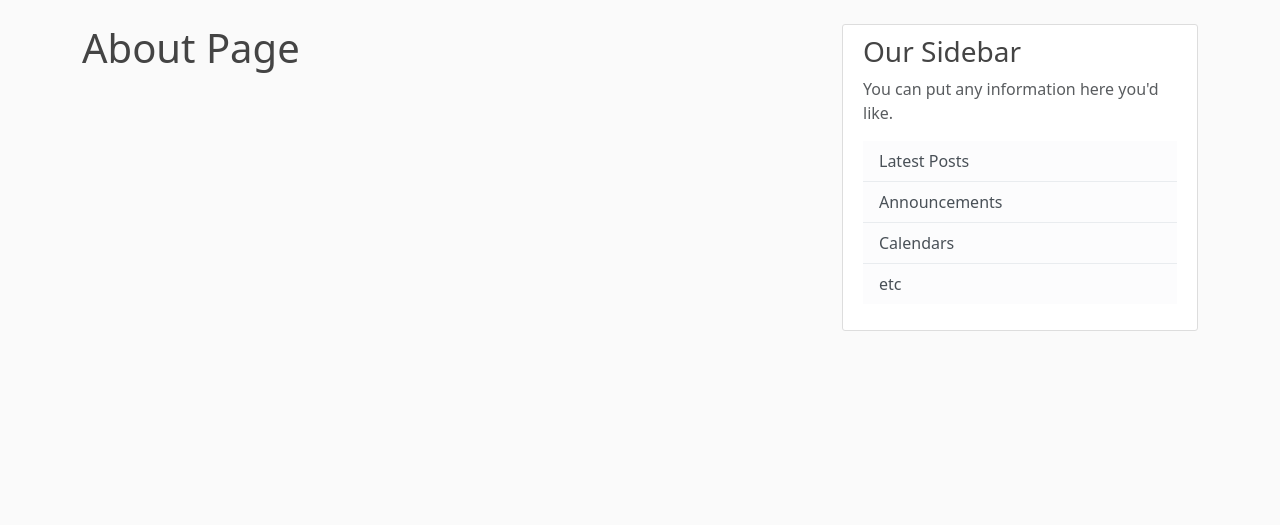
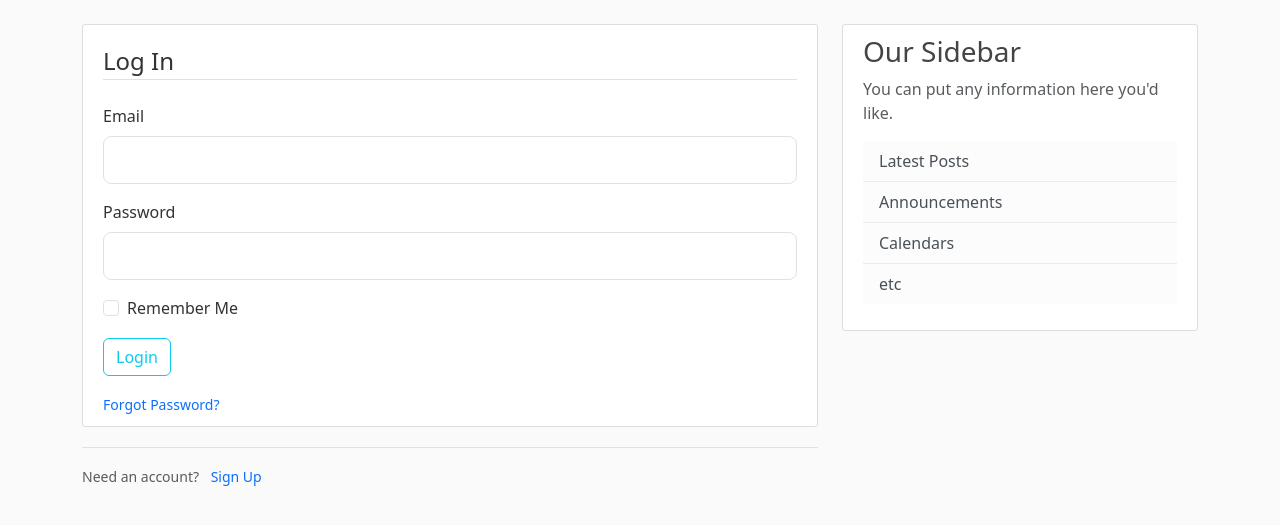
Before and after one commit to gpr073/flaskblog, a Flask app: page /login in a window 1280 px wide. Shown: the part 56-581 px from the top of the page. Run offline with Flask 3, Linux system fonts and the light colour scheme.

Commit message:
Added validation to forms using flask-wtf

```diff
--- a/flaskblog.py
+++ b/flaskblog.py
@@ -1,4 +1,4 @@
-from flask import Flask, render_template, url_for
+from flask import Flask, render_template, url_for, flash, redirect
 from forms import RegistrationForm, LoginForm
 app = Flask(__name__)
 
@@ -22,21 +22,30 @@ posts = [
 
 @app.route('/')
 @app.route('/home')
-def hello():
+def home():
     return render_template('home.html', posts = posts)
 
 @app.route("/about")
 def about():
     return render_template('about.html', title='About')
 
-@app.route("/register")
+@app.route("/register", methods=['GET', 'POST'])
 def register():
     form = RegistrationForm()
+    if form.validate_on_submit():
+        flash(f'Account created for {form.username.data}!', 'success')
+        return redirect(url_for('home'))
     return render_template('register.html', title='Register', form=form)
 
-@app.route("/login")
+@app.route("/login", methods=['GET', 'POST'])
 def login():
     form = LoginForm()
+    if form.validate_on_submit():
+        if form.email.data == 'gptaz101@gmail.com' and form.password.data == "password":
+            flash('You have been logged in!', 'success')
+            return redirect(url_for('home'))
+        else:
+            flash('Login Unsuccessful. Please check email and password', 'danger')
     return render_template('login.html', title='Login', form=form)
 
 if __name__ == '__main__':
--- a/forms.py
+++ b/forms.py
@@ -3,14 +3,30 @@ from wtforms import StringField, PasswordField, EmailField, SubmitField, Boolean
 #from wtforms.validators import DataRequired, Length, Email, EqualTo
 
 class RegistrationForm(FlaskForm):
-    username = StringField('Username', [validators.DataRequired(), validators.Length(min=2, max=20)])
-    email = EmailField('Email', [validators.DataRequired(), validators.Email()])
-    password = PasswordField('Password', [validators.DataRequired(), validators.Length(min=5, max=20)])
-    confirm_password = PasswordField('Confirm_Password', [validators.DataRequired(), validators.Length(min=5, max=20), validators.EqualTo('password', message="Passwords must match")])
+    username = StringField('Username', [
+            validators.InputRequired(),
+            validators.Length(min=2, max=20)
+        ])
+    email = EmailField('Email', [
+            validators.InputRequired(),
+            validators.Email()
+        ])
+    password = PasswordField('Password', [
+            validators.InputRequired(),
+            validators.Length(min=5, max=20)
+        ])
+    confirm_password = PasswordField('Confirm_Password', [
+            validators.InputRequired(),
+            validators.Length(min=5, max=20),
+            validators.EqualTo('password', message="Passwords must match")
+        ])
     submit = SubmitField('Sign Up')
 
 class LoginForm(FlaskForm):
-    email = EmailField('Email', [validators.DataRequired(), validators.Email()])
-    password = PasswordField('Password', [validators.DataRequired()])
+    email = EmailField('Email', [
+            validators.InputRequired(),
+            validators.Email()
+        ])
+    password = PasswordField('Password', [validators.InputRequired()])
     remember = BooleanField('Remember Me')
     submit = SubmitField('Login')
--- a/templates/layout.html
+++ b/templates/layout.html
@@ -21,13 +21,13 @@
                 </button>
                 <div class="collapse navbar-collapse" id="navbarToggle">
                     <div class="navbar-nav">
-                        <a class="nav-item nav-link" href="/">Home</a>
-                        <a class="nav-item nav-link" href="/about">About</a>
+                        <a class="nav-item nav-link" href="{{ url_for('home') }}">Home</a>
+                        <a class="nav-item nav-link" href="{{ url_for('about') }}">About</a>
                     </div>
                     <!-- Navbar Right Side -->
                     <div class="navbar-nav ms-auto">
-                        <a class="nav-item nav-link" href="/login">Login</a>
-                        <a class="nav-item nav-link" href="/register">Register</a>
+                        <a class="nav-item nav-link" href="{{ url_for('login') }}">Login</a>
+                        <a class="nav-item nav-link" href="{{ url_for('register') }}">Register</a>
                     </div>
                 </div>
             </div>
@@ -36,6 +36,15 @@
     <main role="main" class="container">
         <div class="row">
             <div class="col-md-8">
+                {% with messages = get_flashed_messages(with_categories=true) %}
+                    {% if messages %}
+                        {% for category, message in messages %}
+                            <div class="alert alert-{{ category }}">
+                                {{ message }}
+                            </div>
+                        {% endfor %}
+                    {% endif %}
+                {% endwith %}
                 {% block content %}{% endblock %}
             </div>
             <div class="col-md-4">
--- a/templates/login.html
+++ b/templates/login.html
@@ -1,4 +1,52 @@
 {% extends 'layout.html' %}
 {% block content %}
-    <h1>About Page</h1>
+    <div class="content-section">
+        <form action="" method="post">
+            {{ form.hidden_tag() }}
+            <fieldset class="mb-3">
+                <legend class="border-bottom mt-2 mb-4">Log In</legend>
+                <div class="mb-3">
+                    {{ form.email.label(class="form-label") }}
+                    {% if form.email.errors %}
+                        {{ form.email(class="form-control form-control-lg is-invalid") }}
+                        <div class="invalid-feedback">
+                            {% for error in form.email.errors %}
+                                <span>{{ error }}</span>
+                            {% endfor %}
+                        </div>
+                    {% else %}
+                        {{ form.email(class="form-control form-control-lg") }}
+                    {% endif %}
+                </div>
+                <div class="mb-3">
+                    {{ form.password.label(class="form-label") }}
+                    {% if form.password.errors %}
+                        {{ form.password(class="form-control form-control-lg is-invalid") }}
+                        <div class="invalid-feedback">
+                            {% for error in form.password.errors %}
+                                <span>{{ error }}</span>
+                            {% endfor %}
+                        </div>
+                    {% else %}
+                        {{ form.password(class="form-control form-control-lg") }}
+                    {% endif %}
+                </div>
+                <div class="form-check">
+                    {{ form.remember(class="form-check-input") }}
+                    {{ form.remember.label(class="form-check-label") }}
+                </div>
+            </fieldset>
+            <div class="mb-3">
+                {{ form.submit(class="btn btn-outline-info") }}
+            </div>
+            <small class="text-body-secondary">
+                <a href="#" class="text-decoration-none">Forgot Password?</a>
+            </small>
+        </form>
+    </div>
+    <div class="border-top pt-3">
+        <small class="text-body-secondary">
+            Need an account?   <a href="{{ url_for('register') }}" class="ms-2 text-decoration-none">Sign Up</a>
+        </small>
+    </div>
 {% endblock content %}
```
Also changed, not shown: templates/register.html (+42 -5 lines).
